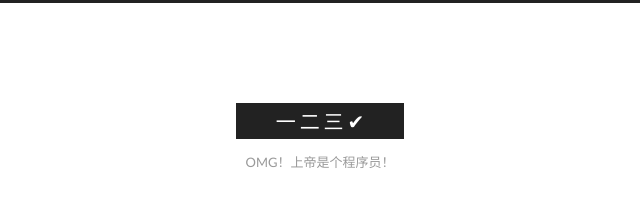
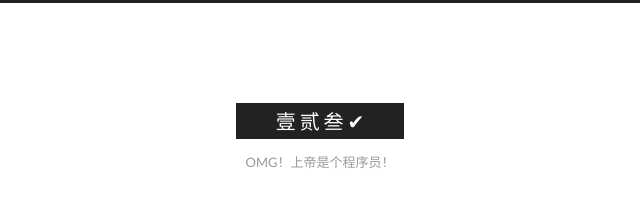
Before and after one commit to Carecluse/carecluse.github.io, a plain HTML site: page index.html in a window 1280 px wide. Shown: the top 197 px of the page, 320-960 px from the left. Drawn offline with Linux system fonts and the light colour scheme.

Commit message:
Site updated: 2016-12-03 21:56:14

```diff
--- a/css/main.css
+++ b/css/main.css
@@ -1680,7 +1680,7 @@ pre .javascript .function {
   width: 4px;
   height: 4px;
   border-radius: 50%;
-  background: #ab81ff;
+  background: #ffb39a;
 }
 .links-of-blogroll {
   font-size: 13px;
--- a/index.html
+++ b/index.html
@@ -85,11 +85,11 @@
 
 
 <meta property="og:type" content="website">
-<meta property="og:title" content="一 二 三 ✔">
+<meta property="og:title" content="壹 贰 叁 ✔">
 <meta property="og:url" content="http://yoursite.com/index.html">
-<meta property="og:site_name" content="一 二 三 ✔">
+<meta property="og:site_name" content="壹 贰 叁 ✔">
 <meta name="twitter:card" content="summary">
-<meta name="twitter:title" content="一 二 三 ✔">
+<meta name="twitter:title" content="壹 贰 叁 ✔">
 
 
 
@@ -123,7 +123,7 @@
 
 
 
-  <title> 一 二 三 ✔ </title>
+  <title> 壹 贰 叁 ✔ </title>
 </head>
 
 <body itemscope itemtype="http://schema.org/WebPage" lang="zh-Hans">
@@ -156,7 +156,7 @@
   <div class="custom-logo-site-title">
     <a href="/"  class="brand" rel="start">
       <span class="logo-line-before"><i></i></span>
-      <span class="site-title">一 二 三 ✔</span>
+      <span class="site-title">壹 贰 叁 ✔</span>
       <span class="logo-line-after"><i></i></span>
     </a>
   </div>
@@ -245,9 +245,9 @@
   </span>
 
   <span style="display:none" itemprop="publisher" itemscope itemtype="http://schema.org/Organization">
-    <meta itemprop="name" content="一 二 三 ✔">
+    <meta itemprop="name" content="壹 贰 叁 ✔">
     <span style="display:none" itemprop="logo" itemscope itemtype="http://schema.org/ImageObject">
-      <img style="display:none;" itemprop="url image" alt="一 二 三 ✔" src="">
+      <img style="display:none;" itemprop="url image" alt="壹 贰 叁 ✔" src="">
     </span>
   </span>
 
```
Also changed, not shown: 2016/12/03/hello-world/index.html (+5 -5 lines), archives/2016/12/index.html (+5 -5 lines), archives/2016/index.html (+5 -5 lines), archives/index.html (+5 -5 lines).
